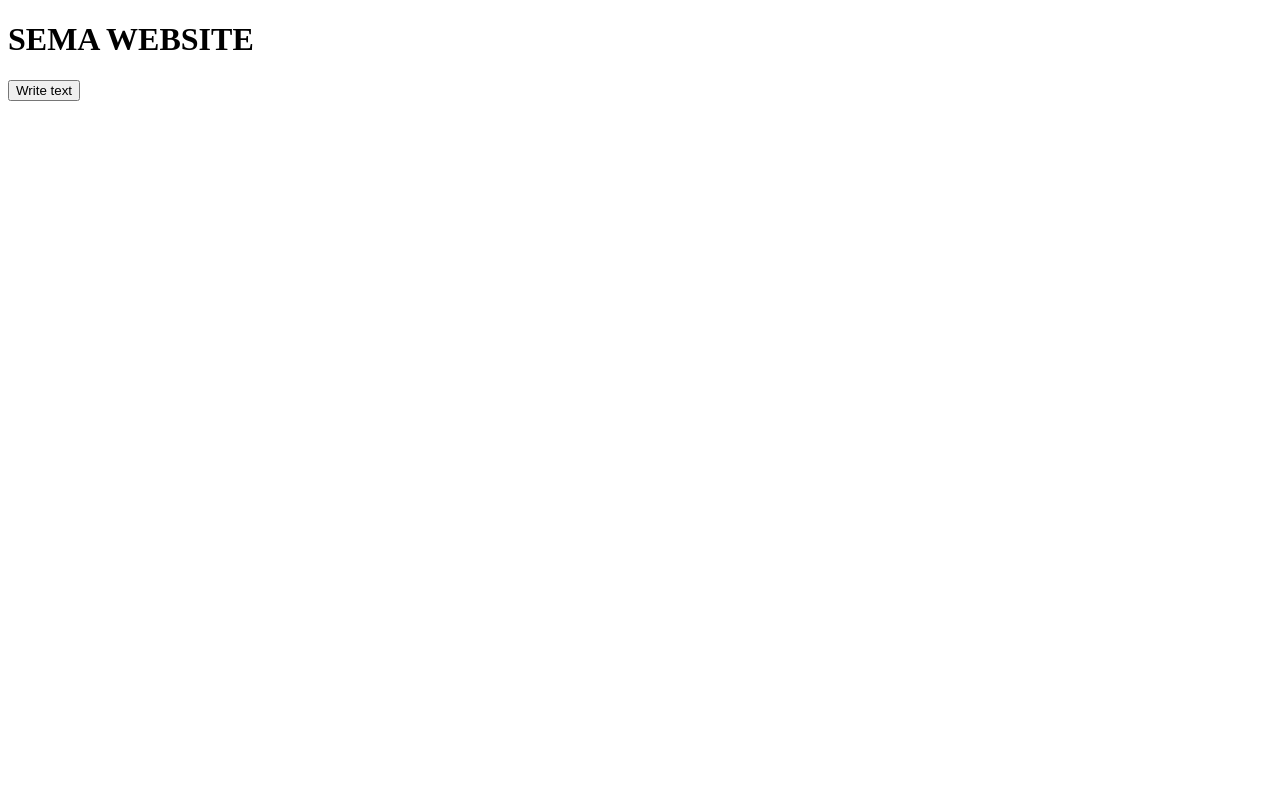
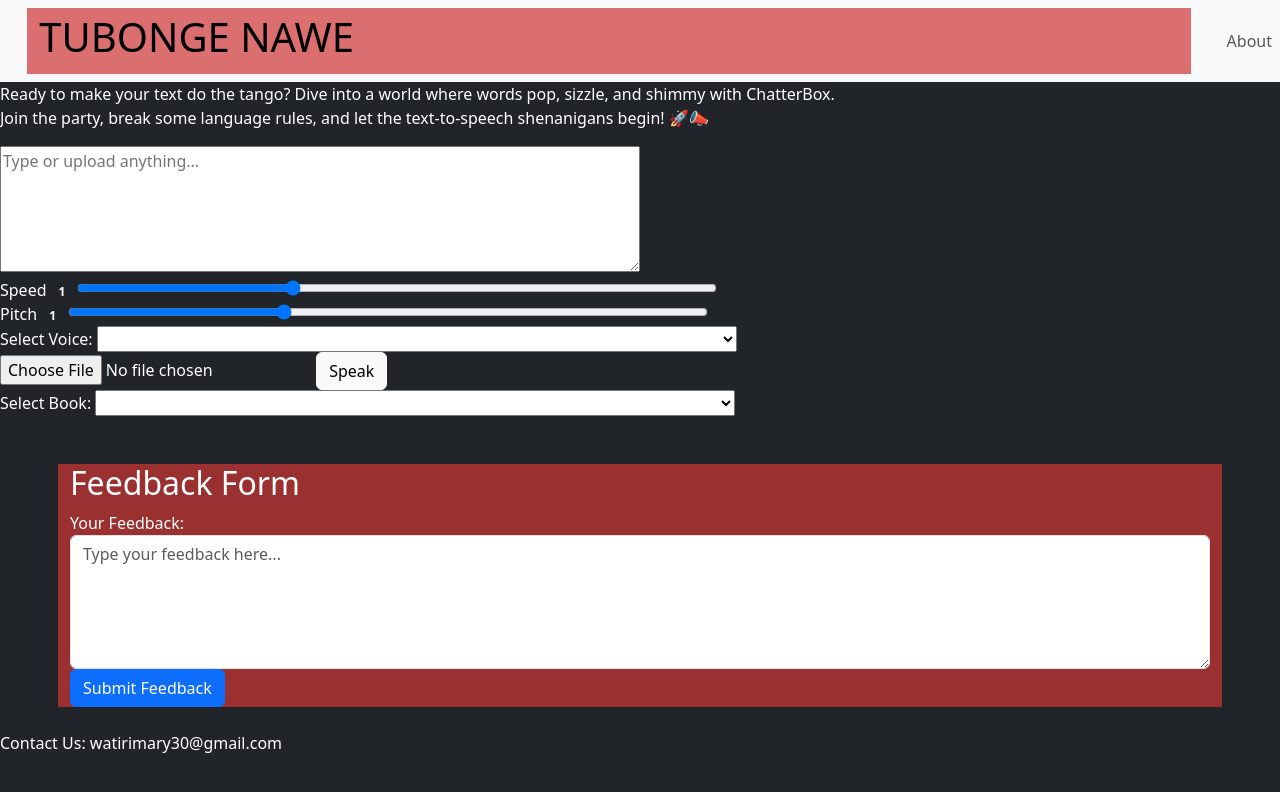
Before and after one commit to Mary-Watiri/Tubonge-Nawe-Website, a plain HTML site: page index.html in a window 1280 px wide. Drawn offline with nearby package versions, Linux system fonts and the light colour scheme.

Commit message:
Initial Project

```diff
--- a/index.html
+++ b/index.html
@@ -3,12 +3,92 @@
 <head>
     <meta charset="UTF-8">
     <meta name="viewport" content="width=device-width, initial-scale=1.0">
-    <title>Document</title>
+    <title>MY FIRST WEBSITE PROJECT</title>
     <link rel="stylesheet" href="style.css">
+    <link href="https://cdn.jsdelivr.net/npm/bootstrap@5.3.2/dist/css/bootstrap.min.css" rel="stylesheet" integrity="sha384-T3c6CoIi6uLrA9TneNEoa7RxnatzjcDSCmG1MXxSR1GAsXEV/Dwwykc2MPK8M2HN" crossorigin="anonymous">
 </head>
-<body>
-  <h1>SEMA WEBSITE</h1>
-  <button id = "Paste">Write text</button>
+<style>
+    .container{
+        background-color: rgba(207, 53, 53, 0.7);
+        box-sizing: content-box;
 
+    }
+    .custom-range {
+    width: 50%;
+}
+.btn-short {
+    width: 30%;
+}
+</style>
+<body class="bg-dark text-white">
+
+        <nav class="navbar navbar-expand-lg navbar-light bg-light">
+            <div class="container">
+                <a class="navbar-brand" href="#">
+                    <h1>TUBONGE NAWE</h1>
+                </a>
+                </div>
+                <ul class="navbar-nav ml-auto">
+                    <li class="nav-item">
+                        <a class="nav-link" href="index2.html">
+                            <i class="fas fa-info-circle"></i> About
+                        </a>
+                    </li>
+                </ul>
+            </div>
+        </nav>
+
+    <p>Ready to make your text do the tango? Dive into a world where words pop, sizzle, and shimmy with ChatterBox. <br>Join the party, break some language rules, and let the text-to-speech shenanigans begin! 🚀📣</p>
+
+    <form>
+        <form>
+            <div class="form-group">
+                <textarea id="text-input" rows="5" cols="3" class="custom-range" placeholder="Type or upload anything..."></textarea>
+            </div>
+            <div class="form-group">
+                <label for="speed">Speed</label>
+                <div id="speed-value" class="badge badge-primary float-right">1</div>
+                <input type="range" id="speed" class="custom-range" min="0.5" max="2" value="1" step="0.1">
+            </div>
+            <div class="form-group">
+                <label for="pitch">Pitch</label>
+                <div id="pitch-value" class="badge badge-primary float-right">1</div>
+                <input type="range" id="pitch" class="custom-range" min="0.5" max="2" value="1" step="0.1">
+            </div>
+            <div class="form-group">
+                <label for="voice-select">Select Voice:</label>
+                <select id="voice-select" class="custom-range "></select>
+            </div>
+            <input type="file" id="fileInput">
+            <button id="speakButton" class="btn btn-light btn-block">Speak</button>
+
+            <div class="form-group">
+                <label for="book-select">Select Book:</label>
+                <select id="book-select" class="custom-range"></select>
+            </div>
+
+        </form>
+<div class="container mt-5">
+    <h2>Feedback Form</h2>
+    <form id="feedbackForm">
+        <div class="form-group">
+            <label for="feedback">Your Feedback:</label>
+            <textarea id="feedback" rows="5" class="form-control" placeholder="Type your feedback here..."></textarea>
+        </div>
+        <button type="button" class="btn btn-primary" onclick="submitFeedback()">Submit Feedback</button>
+    </form>
+    <div id="feedbackSuccess" class="mt-3" style="display: none; color: rgb(12, 14, 12);">
+        Thank you for your feedback!
+    </div>
+    <div id="feedbackError" class="mt-3" style="display: none; color: rgb(252, 8, 8);">
+        Oops! Something went wrong. Please try again later.
+    </div>
+</div>
+<div class="form-group mt-4">
+    <i class="fas fa-envelope fa-2x"></i>
+    <p>Contact Us: watirimary30@gmail.com</p>
+</div>
+    <script src="https://cdn.jsdelivr.net/npm/bootstrap@5.3.2/dist/js/bootstrap.bundle.min.js" integrity="sha384-C6RzsynM9kWDrMNeT87bh95OGNyZPhcTNXj1NW7RuBCsyN/o0jlpcV8Qyq46cDfL" crossorigin="anonymous"></script>
+    <script src="index.js"></script>
 </body>
 </html>
```
Also changed, not shown: index2.html (+5 -6 lines), WhatsApp Image 2024-01-16 at 8.32.37 PM.jpeg (added), WhatsApp Image 2024-01-17 at 1.50.26 PM.jpeg (added).
